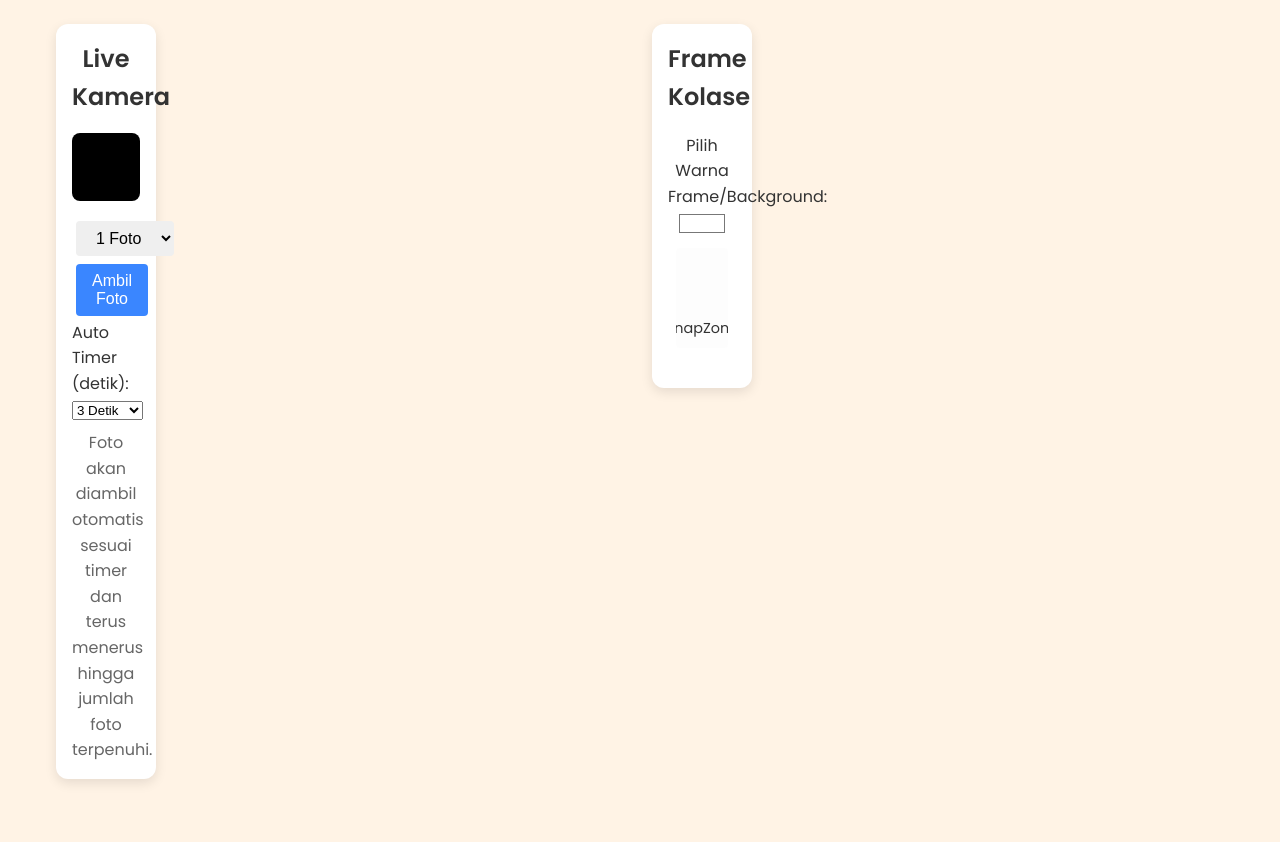
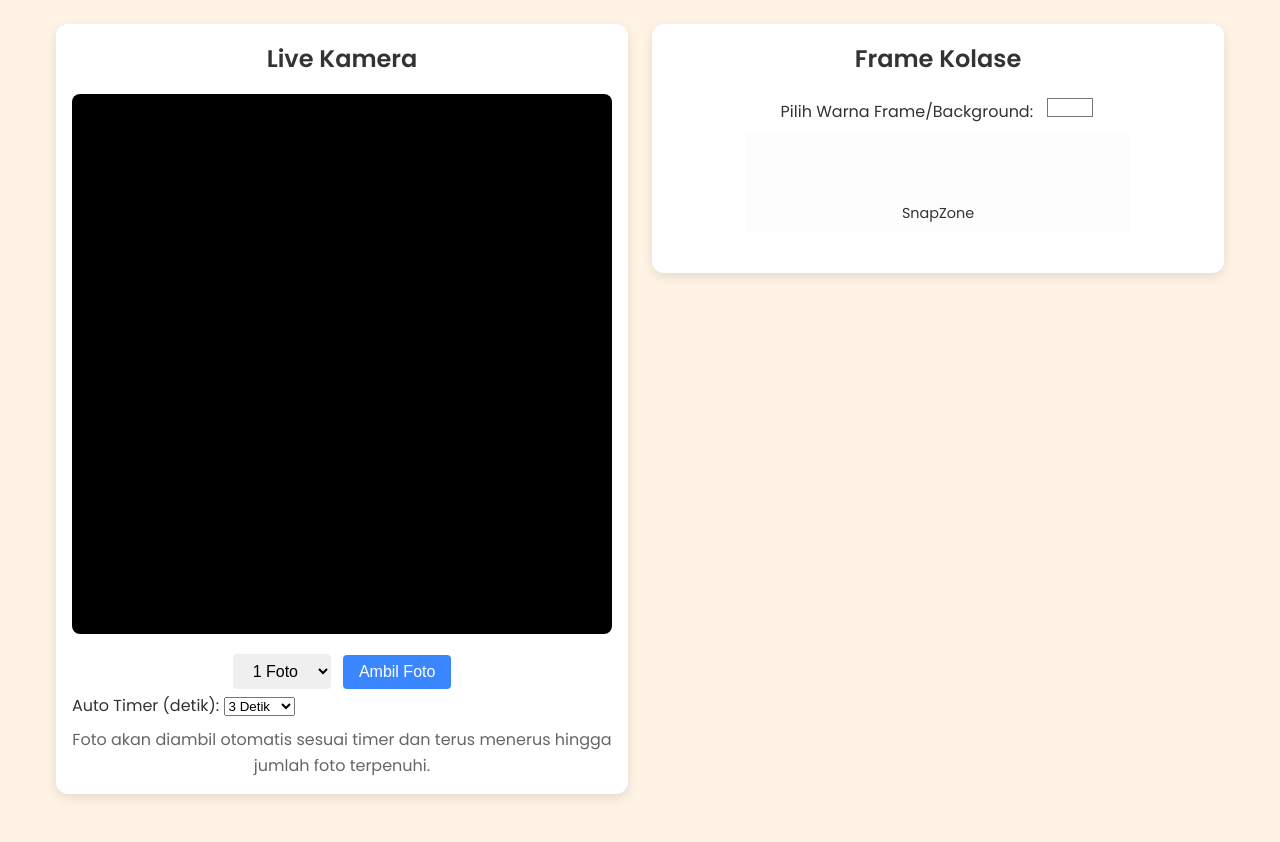
Before and after one commit to septiawanhadi/photobooth, a PHP site: page /photo.html in a window 1280 px wide. Shown: the part 86-928 px from the top of the page. Before the commit the page ends 869 px from the top, so only its background shows below. Run offline with PHP 8.4, Linux system fonts and the light colour scheme.

Commit message:
Update style.css

```diff
--- a/style.css
+++ b/style.css
@@ -125,7 +125,6 @@ a:hover{
   border-radius: 12px;
   box-shadow: 0 4px 12px rgba(0,0,0,0.1);
   margin-bottom: 24px;
-  max-width : 100px;
 }
 .card h2 {
   text-align: center;
```
